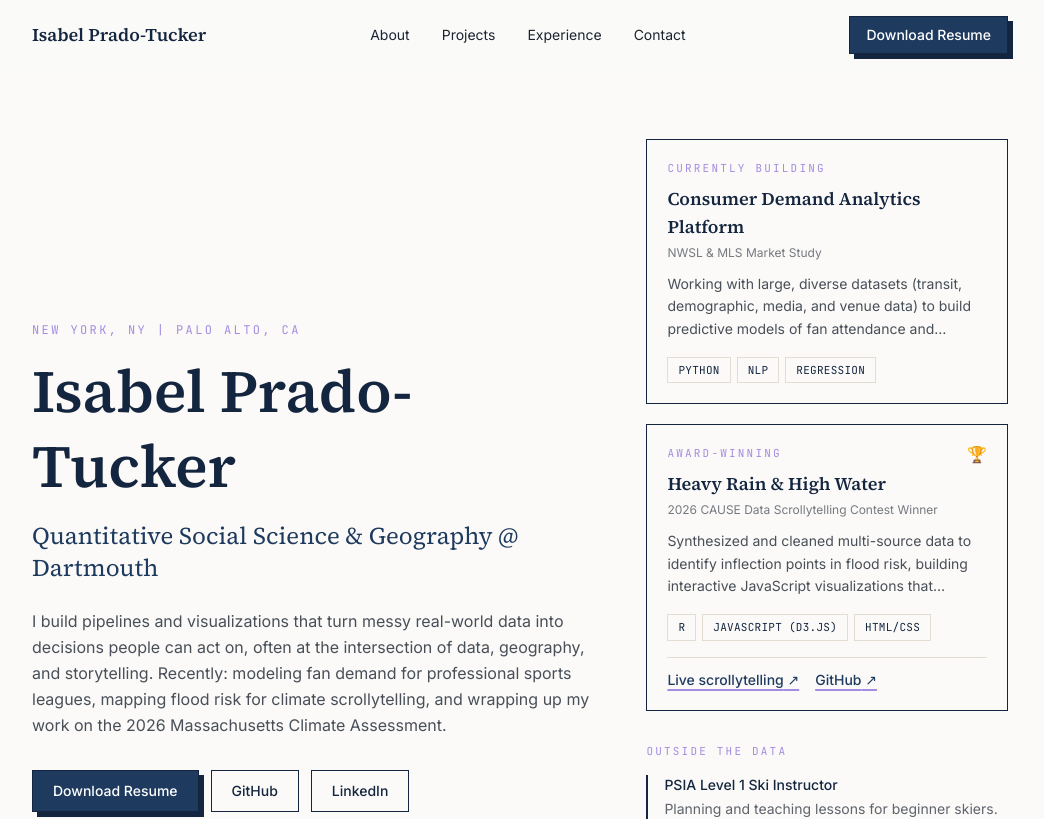
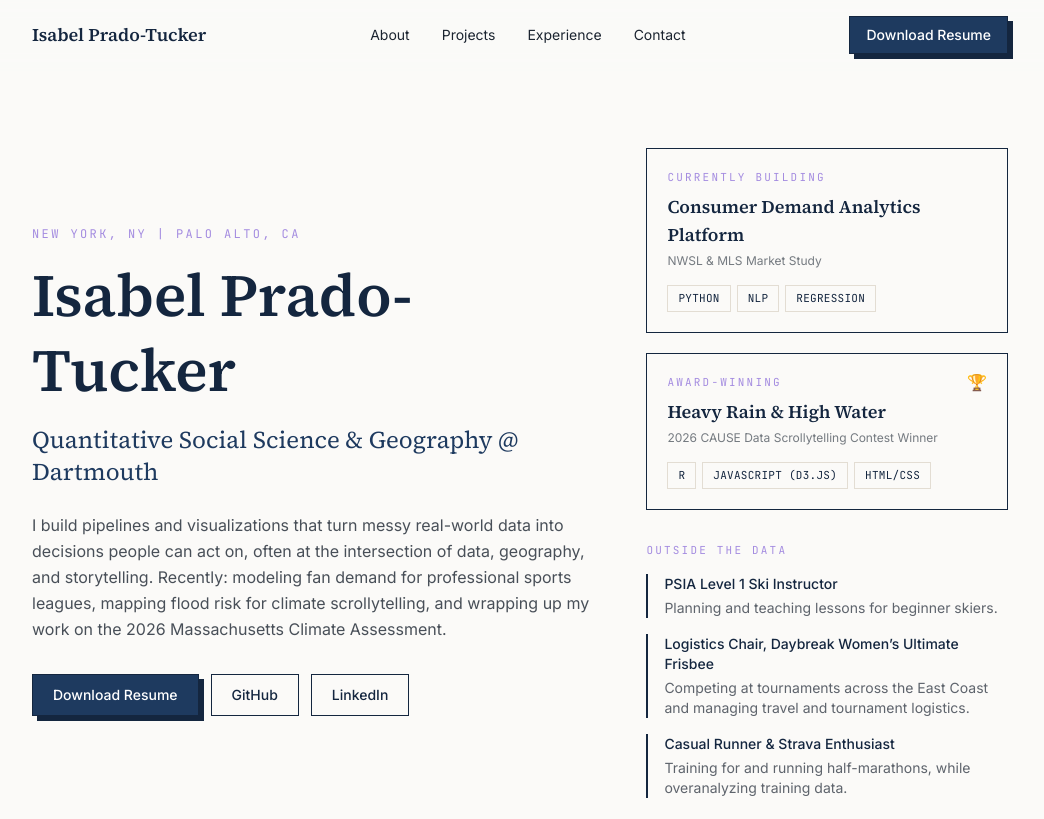
Before and after one commit to isabelpt/portfolio, a React (Vite) app: page / in a window 1280 px wide. Shown: the top 819 px of the page, without its empty margins (120-1164 px from the left). Built offline with nearby package versions, Linux system fonts and the light colour scheme.

Commit message:
Trim hero project cards to title, tagline, and tech stack only

```diff
--- a/src/components/Hero.tsx
+++ b/src/components/Hero.tsx
@@ -1,13 +1,6 @@
 import { profile } from '../content/profile'
 import { projects } from '../content/projects'
 import Tag from './Tag'
-
-function truncate(text: string, max: number) {
-  const clean = text.replace(/\s+/g, ' ').trim()
-  if (clean.length <= max) return clean
-  const cut = clean.slice(0, max)
-  return `${cut.slice(0, cut.lastIndexOf(' ')).trim()}…`
-}
 
 export default function Hero() {
   const featuredProjects = projects.filter((p) => p.featured)
@@ -72,29 +65,11 @@ export default function Hero() {
                   {project.title}
                 </h3>
                 <p className="mt-1 font-sans text-xs text-[var(--color-ink)]/60">{project.tagline}</p>
-                <p className="mt-3 font-sans text-sm leading-relaxed text-[var(--color-ink)]/80">
-                  {truncate(project.description, 140)}
-                </p>
                 <div className="mt-4 flex flex-wrap gap-1.5">
                   {project.techStack.map((tech) => (
                     <Tag key={tech}>{tech}</Tag>
                   ))}
                 </div>
-                {project.links.length > 0 && (
-                  <div className="mt-4 flex flex-wrap gap-4 border-t border-[var(--color-line)] pt-3 font-sans text-sm">
-                    {project.links.map((link) => (
-                      <a
-                        key={link.label}
-                        href={link.url}
-                        target="_blank"
-                        rel="noreferrer"
-                        className="font-medium text-[var(--color-navy)] underline decoration-[var(--color-lilac)] decoration-2 underline-offset-4 hover:text-[var(--color-navy-deep)]"
-                      >
-                        {link.label} ↗
-                      </a>
-                    ))}
-                  </div>
-                )}
               </div>
             ))}
           </div>
```
